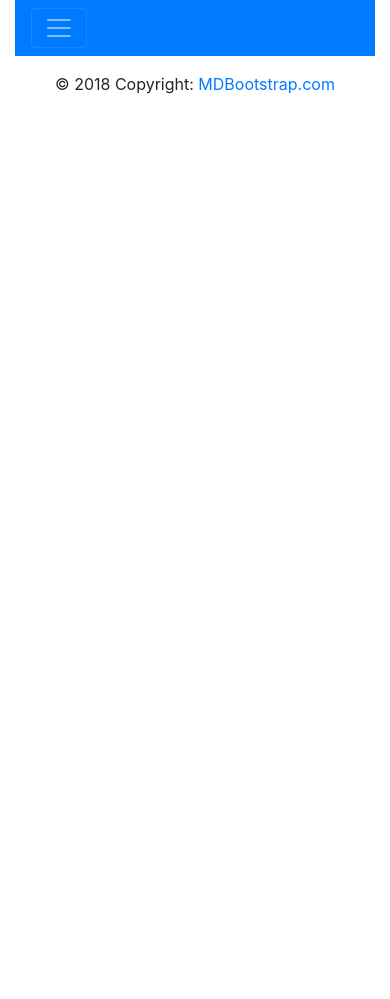
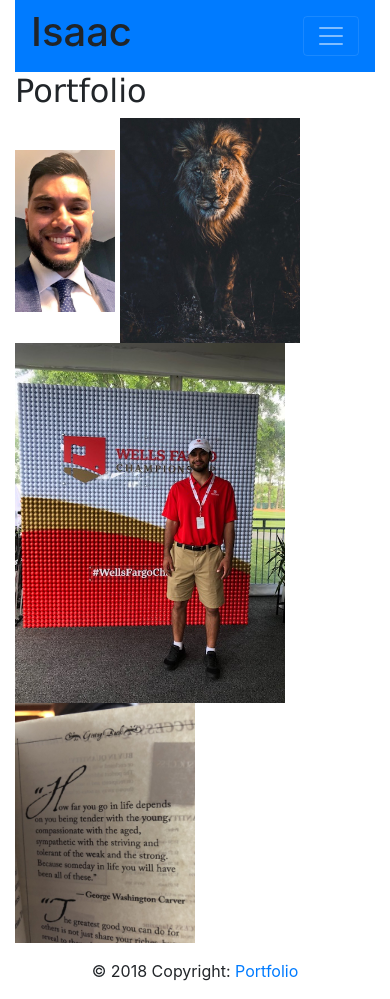
Before and after one commit to Inahmad/BootstrapPortfolio, a plain HTML site: page portfolio.html in a window 390 px wide. Before the commit the page ends 844 px from the top, so only its background shows below. Drawn offline with nearby package versions, Linux system fonts and the light colour scheme.

Commit message:
worked on pictures

```diff
--- /dev/null
+++ b/h2.css
@@ -0,0 +1,41 @@
+
+
+
+h1 {
+    text-align: center;
+}
+
+h2 {
+
+    font-family: 'Lucida Sans', 'Lucida Sans Regular', 'Lucida Grande', 'Lucida Sans Unicode', Geneva, Verdana, sans-serif;
+
+}
+
+
+.picture1 {
+
+    width: 100px;
+
+
+}
+
+.picture2 {
+
+    width: 100px;
+
+
+}
+
+.picture3 {
+
+    width: 100px;
+
+
+}
+
+.picture4 {
+
+    width: 100px;
+
+
+}
--- a/portfolio.html
+++ b/portfolio.html
@@ -9,7 +9,7 @@
   <!-- Bootstrap CSS -->
   <link rel="stylesheet" href="https://stackpath.bootstrapcdn.com/bootstrap/4.3.1/css/bootstrap.min.css"
     integrity="sha384-ggOyR0iXCbMQv3Xipma34MD+dH/1fQ784/j6cY/iJTQUOhcWr7x9JvoRxT2MZw1T" crossorigin="anonymous">
-
+  <link rel="stylesheet" href="h2.css">
 
 
   <title>Homework2</title>
@@ -21,8 +21,11 @@
 
   <div class="container">
     <nav class="navbar navbar-expand-lg navbar-dark bg-primary">
+        <h1>Isaac</h1>
 
-                        <button class="navbar-toggler" type="button" data-toggle="collapse" data-target="#navbarColor01" aria-controls="navbarColor01" aria-expanded="false" aria-label="Toggle navigation">
+
+      <button class="navbar-toggler" type="button" data-toggle="collapse" data-target="#navbarColor01"
+        aria-controls="navbarColor01" aria-expanded="false" aria-label="Toggle navigation">
         <span class="navbar-toggler-icon"></span>
       </button>
 
@@ -45,22 +48,29 @@
     </nav>
 
 
-
+    <div id="borders">
+      <h2>Portfolio</h2>
 
       <div class="row">
 
-                    <div class="col-sm-3">
+        <div class="col-sm-12">
+
+
+
+
+          <img class="w-60 picture1" src="./images/IMG_1098.jpg">
+          <img class="w-50" src="./images/image2.jpeg"class="img-fluid" alt="Responsive image">
+          <img class="w-75 picture3" src="./images/image3.jpeg">
+          <img class="w-50 picture4" src="./images/image4.jpeg">
+
+          </div>
+        </div>
+      </div>
 
 
     </div>
 
-                    <div class="col-sm-9">
-
   </div>
-
-                </div>
-
-
 
 
 
@@ -121,7 +131,7 @@
 
   <!-- Copyright -->
   <div class="footer-copyright text-center py-3">© 2018 Copyright:
-          <a href="https://mdbootstrap.com/education/bootstrap/"> MDBootstrap.com</a>
+    <a href="https://mdbootstrap.com/education/bootstrap/"> Portfolio</a>
   </div>
   <!-- Copyright -->
 
```
Also changed, not shown: images/IMG_1098.jpg (added), images/herringbone.jpg (added), images/image3.jpeg (added), images/image4.jpeg (added). Lines whose indentation alone changed are shown as unchanged.
